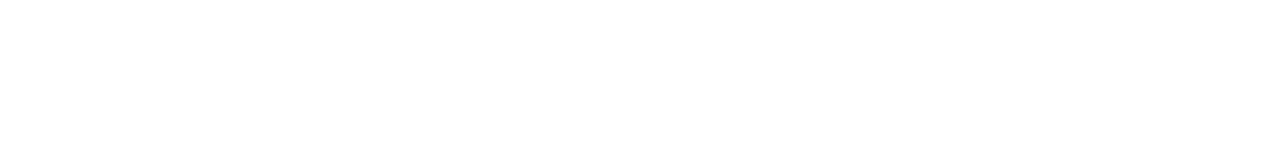
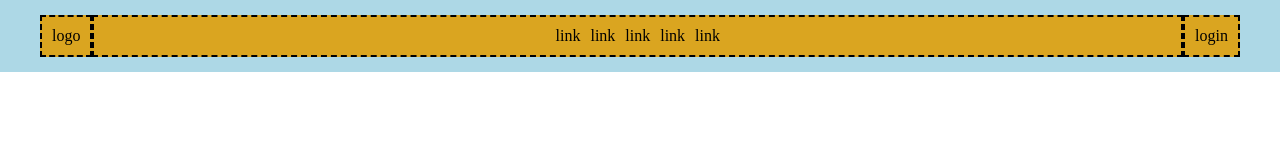
Before and after one commit to tntboolean89/html-css-struttura-discord, a plain HTML site: page index.html in a window 1280 px wide. Drawn offline with Linux system fonts and the light colour scheme.

Commit message:
header top

```diff
--- a/css/style.css
+++ b/css/style.css
@@ -1,5 +1,102 @@
+/*
+****
+Reset
+****
+*/
+
 * {
     margin: 0;
     padding: 0;
     box-sizing: border-box;
 }
+
+/*
+****
+Debug
+****
+*/
+
+
+
+.debug header .header-top .header-bar>div,
+.debug header .header-top .header-bar>nav {
+    border: 2px dashed black;
+}
+
+
+/*
+****
+Common
+****
+*/
+
+.container {
+    margin: 0 auto;
+}
+
+.container.big {
+    max-width: 1200px;
+}
+
+.container.small {
+    max-width: 900px;
+}
+
+
+
+
+
+/*
+****
+Header
+****
+*/
+
+header .header-top {
+    background-color: #add8e6;
+    padding: 15px 0;
+}
+
+header .header-top .header-bar {
+    display: flex;
+    background-color: goldenrod;
+    align-items: center;
+
+}
+
+header .header-top .header-bar>div,
+header .header-top .header-bar>nav {
+    padding: 10px;
+}
+
+header .header-top .header-login {
+    text-align: right;
+}
+
+header .header-top .header-links {
+    flex-grow: 1;
+}
+
+header .header-top .header-links ul {
+    list-style-type: none;
+    display: flex;
+    gap: 10px;
+    justify-content: center;
+
+}
+
+
+
+/*
+****
+Main
+****
+*/
+
+
+
+/*
+****
+Footer
+****
+*/
--- a/index.html
+++ b/index.html
@@ -1,5 +1,6 @@
 <!DOCTYPE html>
 <html lang="en">
+
 <head>
     <meta charset="UTF-8">
     <meta http-equiv="X-UA-Compatible" content="IE=edge">
@@ -7,9 +8,38 @@
     <title>Discord Struttura</title>
     <link rel="stylesheet" href="css/style.css">
 </head>
-<body>
-    <header></header>
+
+<body class="debug">
+    <!-- header -->
+    <header>
+
+        <!-- header top -->
+        <div class="header-top">
+            <div class="header-bar container big">
+                <div class="header-logo">logo</div>
+                <nav class="header-links">
+                    <ul>
+                        <li>link</li>
+                        <li>link</li>
+                        <li>link</li>
+                        <li>link</li>
+                        <li>link</li>
+                    </ul>
+
+                </nav>
+                <div class="header-login">login</div>
+            </div>
+        </div>
+        <!-- /header top -->
+
+        <!-- header bottom -->
+        <div class="header-bottom"></div>
+        <!-- /header bottom -->
+
+    </header>
+    <!-- /header -->
     <main></main>
     <footer></footer>
 </body>
+
 </html>
```
